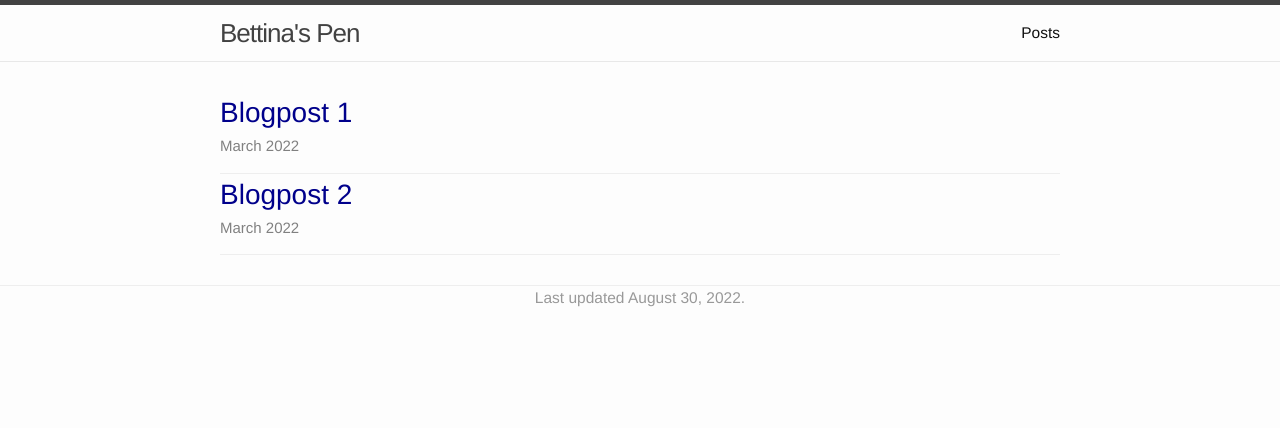
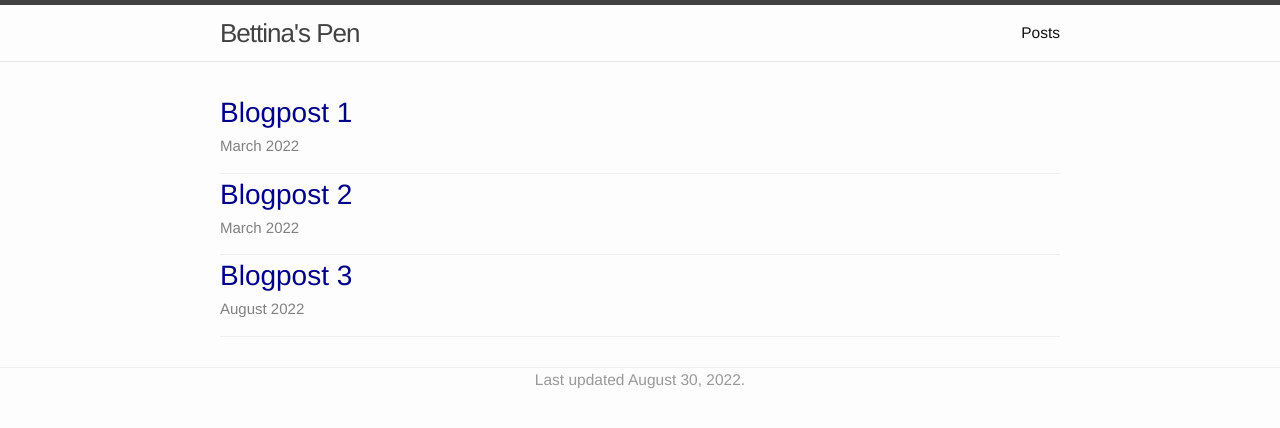
Before and after one commit to l-omar-chehab/bettinaspen.github.io-1, a Jekyll site: the page built from posts.md, in a window 1280 px wide. Shown: the top 428 px of the page. Built offline with Jekyll 4.4.1, drawn with Linux system fonts in a browser that asks for light colours.

Commit message:
I added a blogpost info

```diff
--- a/_data/posts.yml
+++ b/_data/posts.yml
@@ -9,3 +9,8 @@
   name: Blogpost 2
   filename: blogpost_2
   date: March 2022
+
+- layout: list
+  name: Blogpost 3
+  filename: blogpost_3
+  date: August 2022
```
